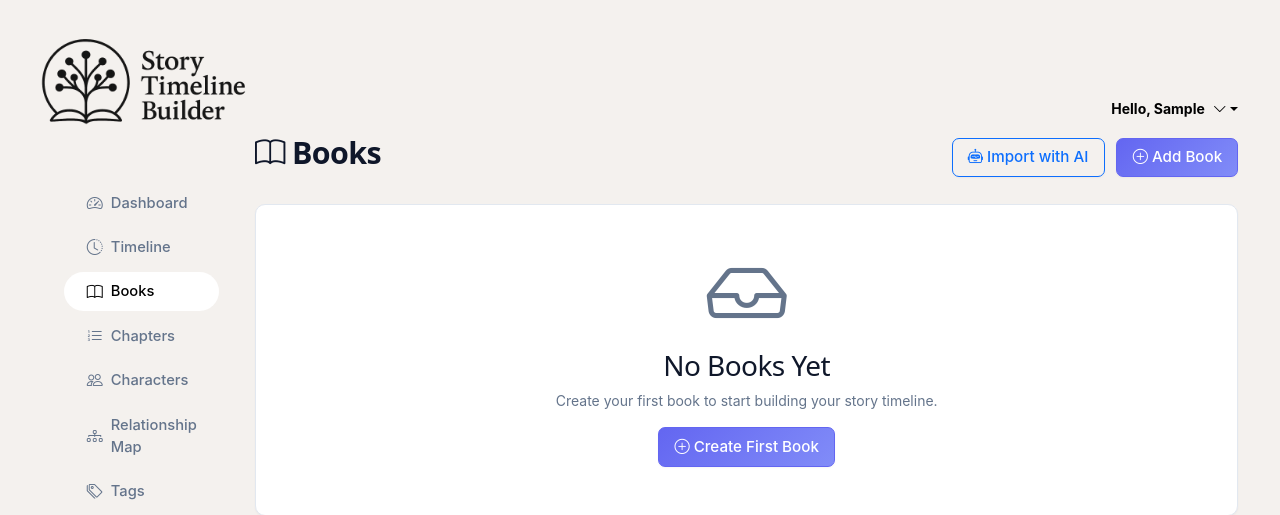
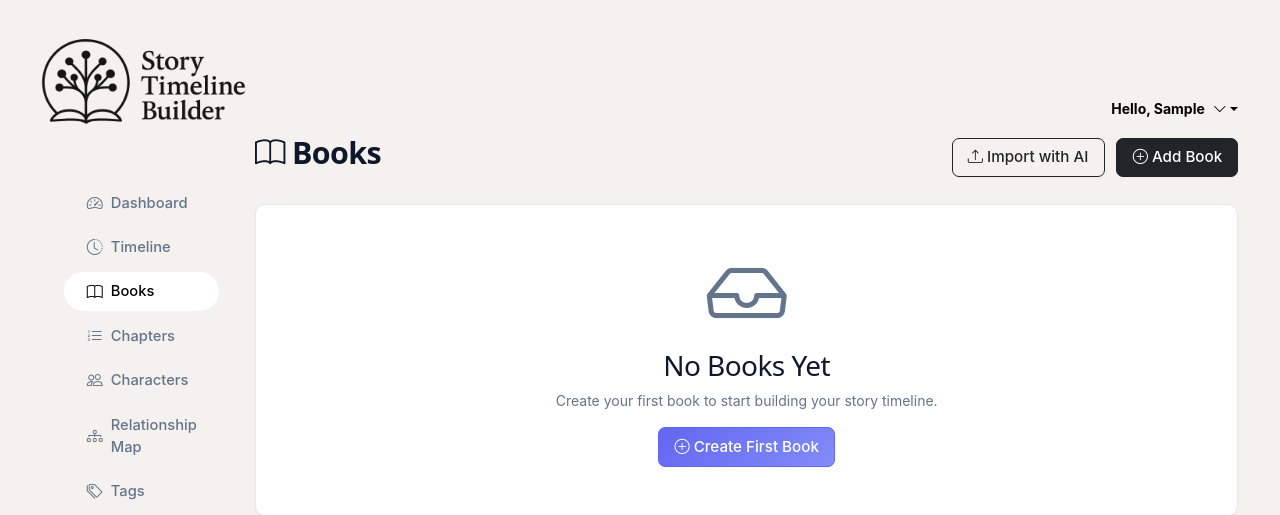
Before and after one commit to denmurray10/Story-timeline-builder, a Django app: page /books/ in a window 1280 px wide. Shown: the top 515 px of the page. Run offline with Django 5.2, Linux system fonts and the light colour scheme; the visitor is signed in with stand-in values (Sample User, id 1); data that the repository does not hold is empty.

Commit message:
Changed the colour of the buttons on the Books page from Blue to Black

```diff
--- a/templates/timeline/book_list.html
+++ b/templates/timeline/book_list.html
@@ -3,10 +3,10 @@ Builder{% endblock %} {% block content %}
 <div class="d-flex justify-content-between align-items-center mb-4">
     <h1><i class="bi bi-book"></i> Books</h1>
     <div>
-        <a href="{% url 'book_import' %}" class="btn btn-outline-primary me-2">
-            <i class="bi bi-robot"></i> Import with AI
+        <a href="{% url 'book_import' %}" class="btn btn-outline-dark me-2">
+            <i class="bi bi-upload"></i> Import with AI
         </a>
-        <a href="{% url 'book_create' %}" class="btn btn-primary">
+        <a href="{% url 'book_create' %}" class="btn btn-dark">
             <i class="bi bi-plus-circle"></i> Add Book
         </a>
     </div>
@@ -107,7 +107,7 @@ Builder{% endblock %} {% block content %}
                         </button>
                         {% else %}
                         <div class="d-flex gap-2">
-                            <a href="{% url 'book_detail' book.pk %}" class="btn btn-sm btn-primary rounded-pill px-2"
+                            <a href="{% url 'book_detail' book.pk %}" class="btn btn-sm btn-dark rounded-pill px-2"
                                 style="font-size: 0.75rem;">
                                 <i class="bi bi-eye"></i> View
                             </a>
```
